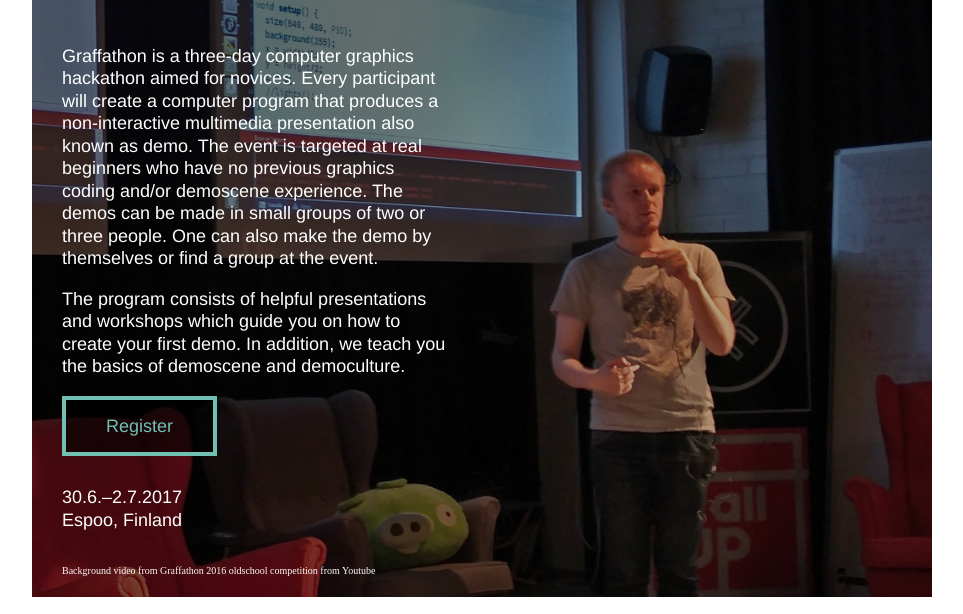
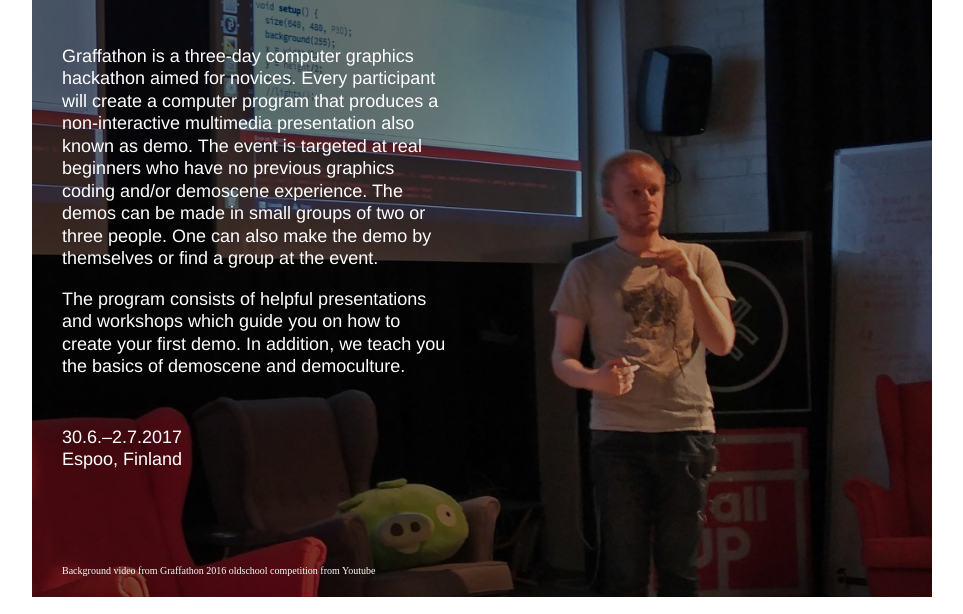
Before and after one commit to DOTAalto/graffathon2017, a website: page src/index.nunjucks in a window 1280 px wide. Shown: the part 113-727 px from the top of the page, without its empty margins (158-1121 px from the left). Drawn offline with nearby package versions, Linux system fonts and the light colour scheme; files that its build step writes are made by us from their sources; files whose address does not match are found by name.

Commit message:
Remove signup

```diff
--- a/src/index.nunjucks
+++ b/src/index.nunjucks
@@ -13,7 +13,7 @@
         <p>Graffathon is a three-day computer graphics hackathon aimed for novices. Every participant will create a computer program that produces a non-interactive multimedia presentation also known as demo. The event is targeted at real beginners who have no previous graphics coding and/or demoscene experience. The demos can be made in small groups of two or three people. One can also make the demo by themselves or find a group at the event.</p>
         <p>The program consists of helpful presentations and workshops which guide you on how to create your first demo. In addition, we teach you the basics of demoscene and democulture.</p>
         {# <p><strong>Registration opens soon!</strong></p> #}
-        <a href="https://www.eventbrite.com/e/graffathon-2017-tickets-34637428481" class="btn">Register</a>
+        {# <<a href="https://www.eventbrite.com/e/graffathon-2017-tickets-34637428481" class="btn">Register</a> #}
         <div class="date"><div>30.6.–2.7.2017<br>Espoo, Finland</div></div>
       </div>
       <div class="disclaimer"><a href="https://www.youtube.com/playlist?list=PLmRDkQf8W1WHIUi0WtG2uuOPfqr4ve6F3">Background video from Graffathon 2016 oldschool competition from Youtube</a></div>
```
